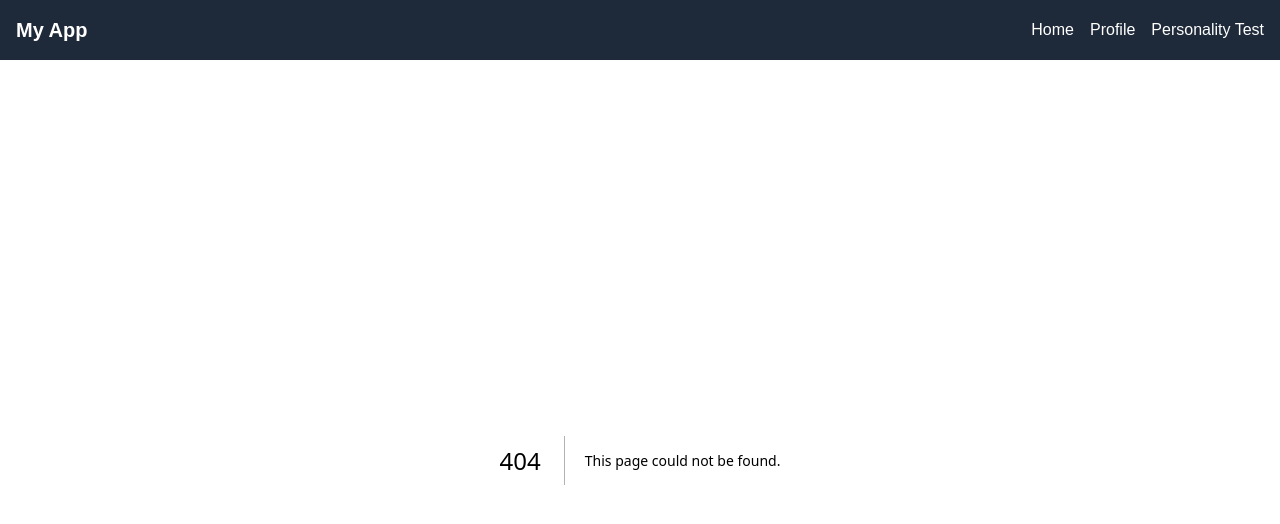
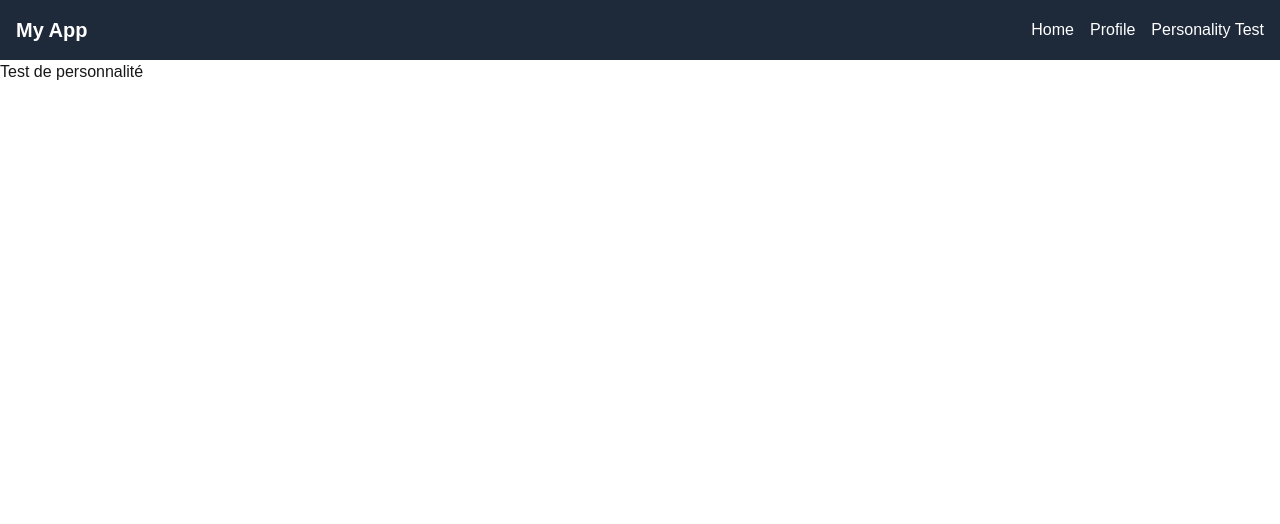
Before and after one commit to LolaHeurtevin/buddiz, a Next.js app: page /personality_test in a window 1280 px wide. Before the commit this address had no page. Shown: the top 524 px of the page. Built offline with nearby package versions, Linux system fonts and the light colour scheme.

Commit message:
Creating the personality test and profile pages

```diff
--- /dev/null
+++ b/src/app/personality_test/page.js
@@ -0,0 +1,9 @@
+"use client";
+
+export default function Test() {
+  return (
+    <div>
+      <h1>Test de personnalité</h1>
+    </div>
+  );
+}
--- /dev/null
+++ b/src/app/profile/page.js
@@ -0,0 +1,9 @@
+"use client";
+
+export default function Profil() {
+  return (
+    <div>
+      <h1>Profil</h1>
+    </div>
+  );
+}
```
